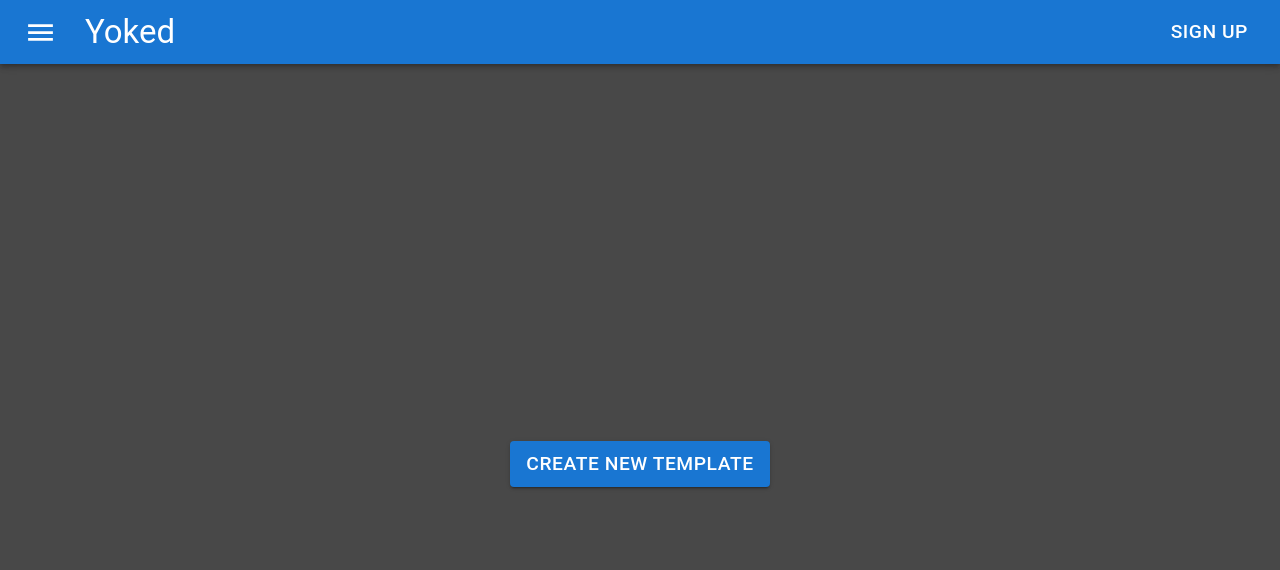
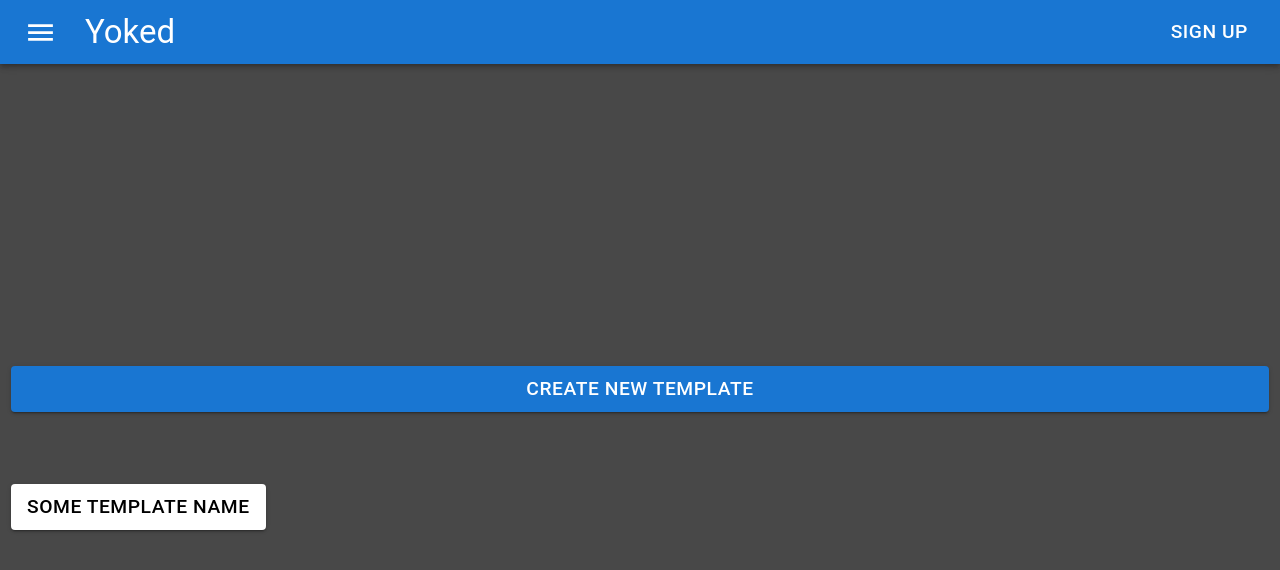
Before and after one commit to KevinPXu/Yoked, a React (Create React App) app in the folder client/: page /templates in a window 1280 px wide. Shown: the top 570 px of the page. Built offline with nearby package versions, Linux system fonts and the light colour scheme; no server answers.

Commit message:
added template button

```diff
--- a/client/package.json
+++ b/client/package.json
@@ -3,6 +3,7 @@
   "version": "0.1.0",
   "private": true,
   "dependencies": {
+    "@apollo/client": "^3.5.8",
     "@emotion/react": "^11.10.5",
     "@emotion/styled": "^11.10.5",
     "@mui/icons-material": "^5.10.16",
@@ -11,6 +12,7 @@
     "@testing-library/jest-dom": "^5.16.5",
     "@testing-library/react": "^11.1.0",
     "@testing-library/user-event": "^13.5.0",
+    "graphql": "^15.4.0",
     "axios": "^1.2.1",
     "bootstrap": "^5.2.3",
     "dotenv": "^16.0.3",
--- a/client/src/App.js
+++ b/client/src/App.js
@@ -2,12 +2,19 @@ import React from 'react';
 import Header from './components/Header';
 
 import { BrowserRouter as Router, Routes, Route } from 'react-router-dom';
+import { ApolloClient, ApolloProvider, InMemoryCache } from '@apollo/client';
 import Login from './pages/Login';
 import UserHistory from './pages/UserHistory';
 import Templates from './pages/Templates';
 
+const client = new ApolloClient({
+  uri: '/graphql',
+  cache: new InMemoryCache(),
+});
+
 function App() {
   return (
+    <ApolloProvider client={client}>
       <Router>
         <Header />
         <main className='App'>
@@ -27,6 +34,7 @@ function App() {
           </Routes>
         </main>
       </Router>
+    </ApolloProvider>
   );
 }
 
--- a/client/src/pages/Templates.js
+++ b/client/src/pages/Templates.js
@@ -1,21 +1,21 @@
 import React, { useState } from 'react';
+import { useQuery } from '@apollo/client';
+import { QUERY_TEMP } from '../utils/queries';
 import ModalComponent from '../components/ModalComponent';
 import { Button, Grid } from '@mui/material';
 
 export default function Template() {
+  const { loading, data } = useQuery(QUERY_TEMP, {
+    fetchPolicy: 'no-cache',
+  });
+  console.log(loading);
+  console.log(data);
   const [openTempModal, setOpenTempModal] = useState(false);
   const handleTempOpen = () => setOpenTempModal(true);
   const handleTempClose = () => setOpenTempModal(false);
 
   return (
-    <div>
-      <Grid container>
-        <Grid
-          xs
-          item={true}
-          display='flex'
-          justifyContent='center'
-          alignItems='center'>
+    <>
       <Button
         variant='contained'
         fullWidth={true}
@@ -26,8 +26,21 @@ export default function Template() {
         handleTempClose={handleTempClose}
         closeTempModal={openTempModal}
       />
+      <Grid
+        container
+        my={4}
+        columns={3}
+        spacing={5}>
+        <Grid
+          item
+          xs={1}>
+          <Button
+            variant='contained'
+            sx={{ bgcolor: 'white', color: 'black' }}>
+            Some Template Name
+          </Button>
         </Grid>
       </Grid>
-    </div>
+    </>
   );
 }
--- /dev/null
+++ b/client/src/utils/queries.js
@@ -0,0 +1,9 @@
+import { gql } from '@apollo/client';
+
+export const QUERY_TEMP = gql`
+  query templates {
+    templates {
+      name
+    }
+  }
+`;
```
Also changed, not shown: client/src/components/TemplateBtns.js (added), 1 other file (tests, documents, lock files or other folders). Lines whose indentation alone changed are shown as unchanged.
